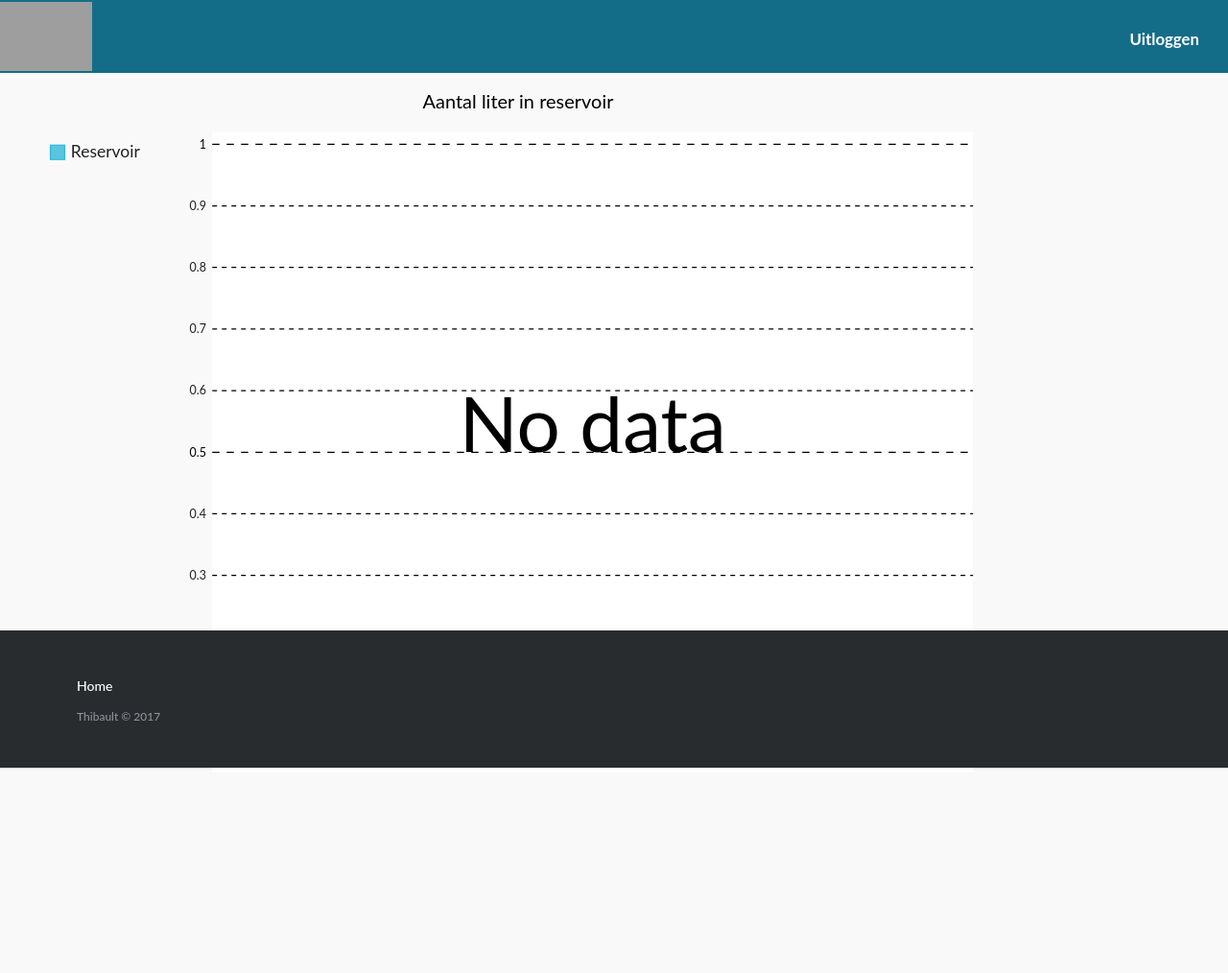
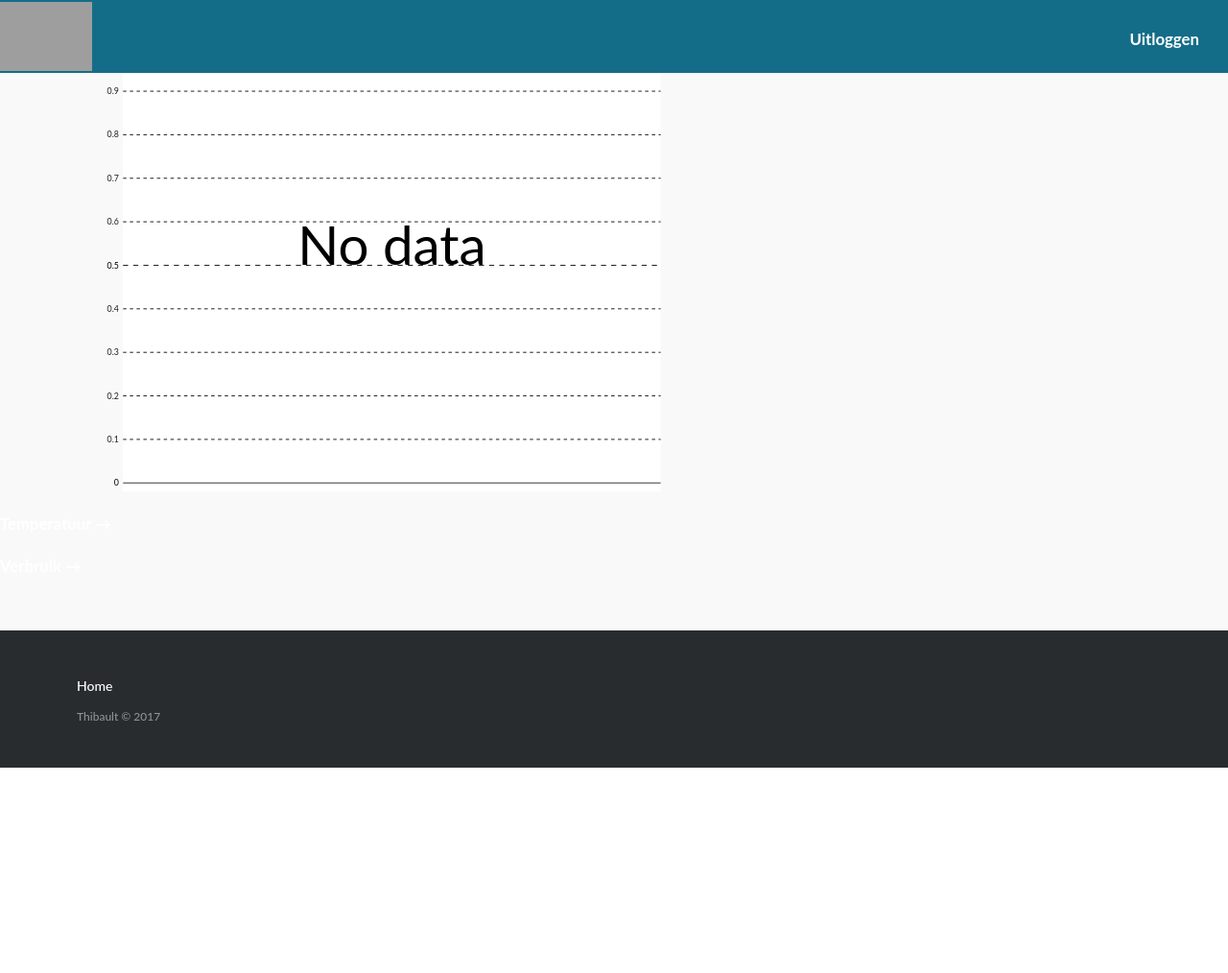
Before and after one commit to BouckaertThibault/Project, a Flask app: page /reservoir in a window 1280 px wide. Shown: the whole page at 96% size. After the commit the page ends 800 px from the top, so only its background shows below. Run offline with Flask 2, Linux system fonts and the light colour scheme; the visitor is signed in with stand-in values (Sample User, id 1); data that the repository does not hold is empty; some libraries are stand-ins or nearby versions; grey boxes are pictures that could not be loaded.

Commit message:
Add files via upload

```diff
--- a/website/templates/reservoir.html
+++ b/website/templates/reservoir.html
@@ -6,8 +6,12 @@
 
 {% block body %}
 
-    <div class="container" align="left">
-			<embed type="image/svg+xml" src={{graph_data|safe}} style='max-width:1000px'/>
+    <div class="grafiek" align="left">
+			<embed type="image/svg+xml" src={{graph_data|safe}} style="max-width:1000px;max-height:530px;"/>
     </div>
 
+    <div class="nextpage">
+    <a href="/temperatuur"><div class="temperatuur_button" style="margin-bottom: 10px;"><p>Temperatuur &rarr;</p></div></a>
+    <a href="/verbruik"><div class="verbruik_button"><p>Verbruik &rarr;</p></div></a>
+    </div>
 {% endblock %}
```
Also changed, not shown: website/templates/temperatuur.html (+6 -2 lines), website/templates/verbruik.html (+6 -1 lines).
